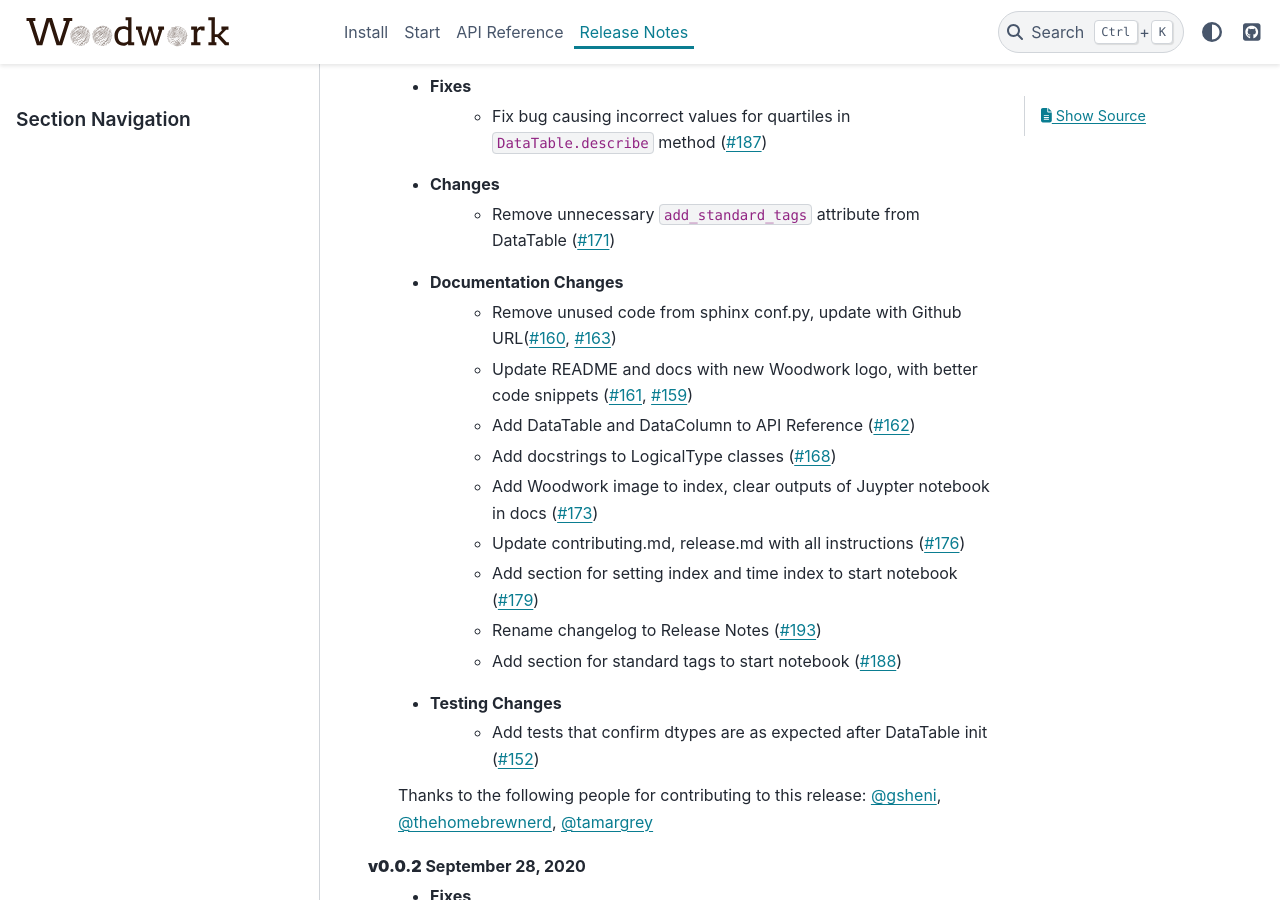
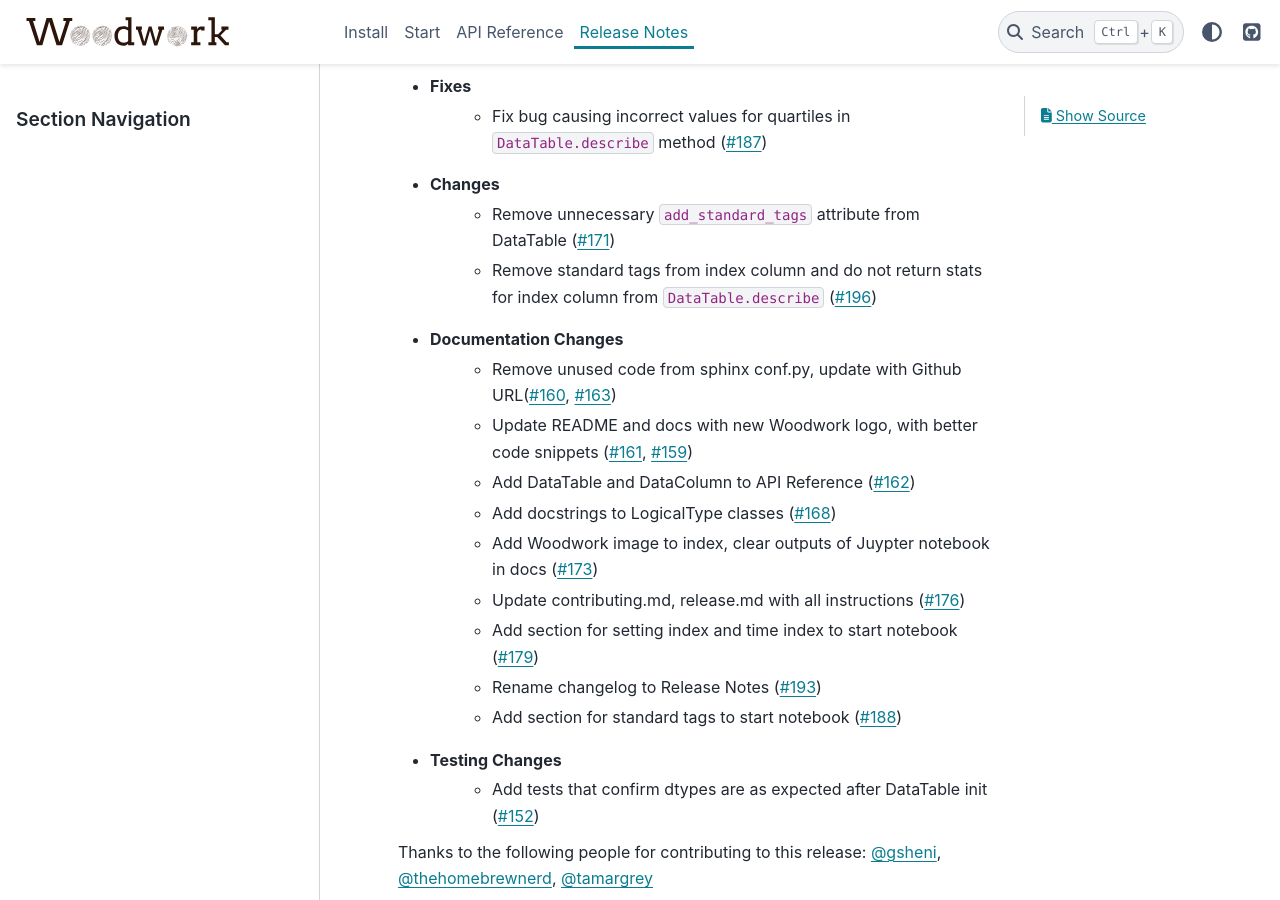
Before and after one commit to alteryx/woodwork, a Sphinx documentation site: the page built from docs/source/release_notes.rst, in a window 1280 px wide and 900 px high, scrolled down 491 px. Built offline with Sphinx 7.4.7 and the PyData theme 0.15.4, drawn with Linux system fonts in a browser that asks for light colours; comment, search, counter and statistics services are not loaded.

Commit message:
update release notes

```diff
--- a/docs/source/release_notes.rst
+++ b/docs/source/release_notes.rst
@@ -13,6 +13,7 @@ Release Notes
         * Fix bug causing incorrect values for quartiles in ``DataTable.describe`` method (:pr:`187`)
     * Changes
         * Remove unnecessary ``add_standard_tags`` attribute from DataTable (:pr:`171`)
+        * Remove standard tags from index column and do not return stats for index column from ``DataTable.describe`` (:pr:`196`)
     * Documentation Changes
         * Remove unused code from sphinx conf.py, update with Github URL(:pr:`160`, :pr:`163`)
         * Update README and docs with new Woodwork logo, with better code snippets (:pr:`161`, :pr:`159`)
```
